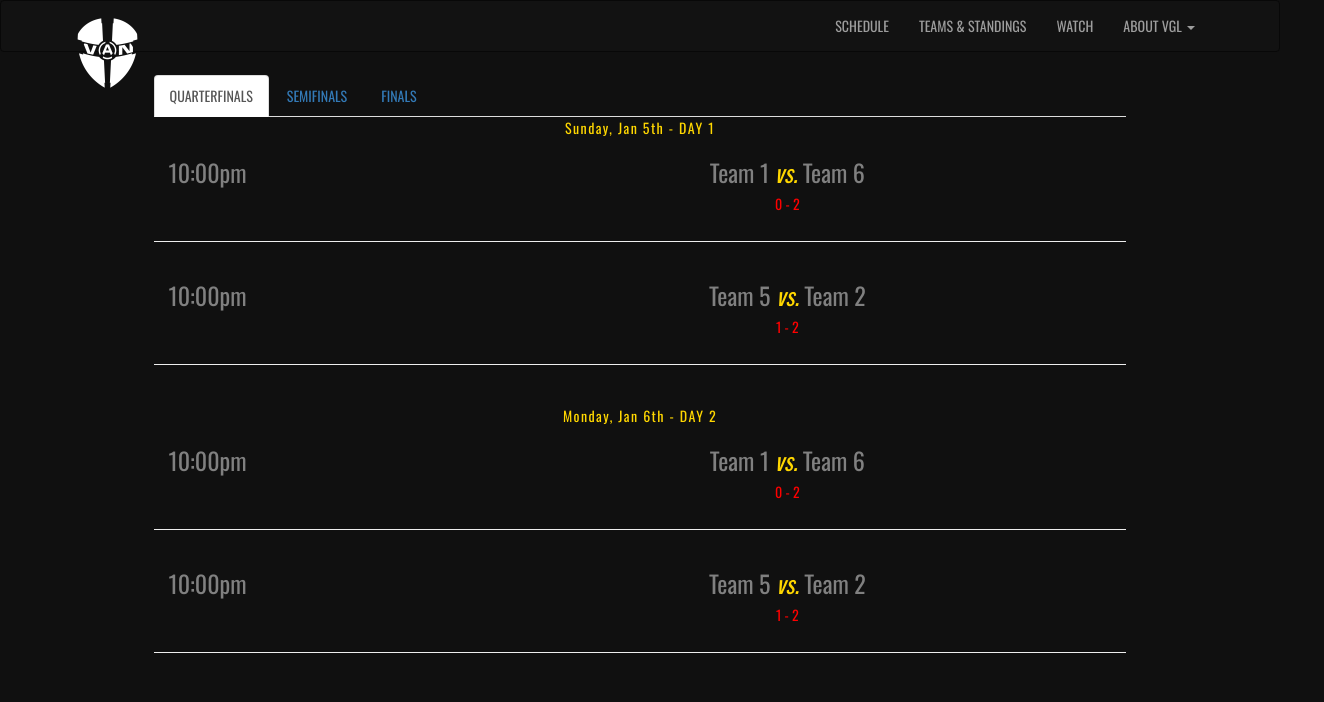
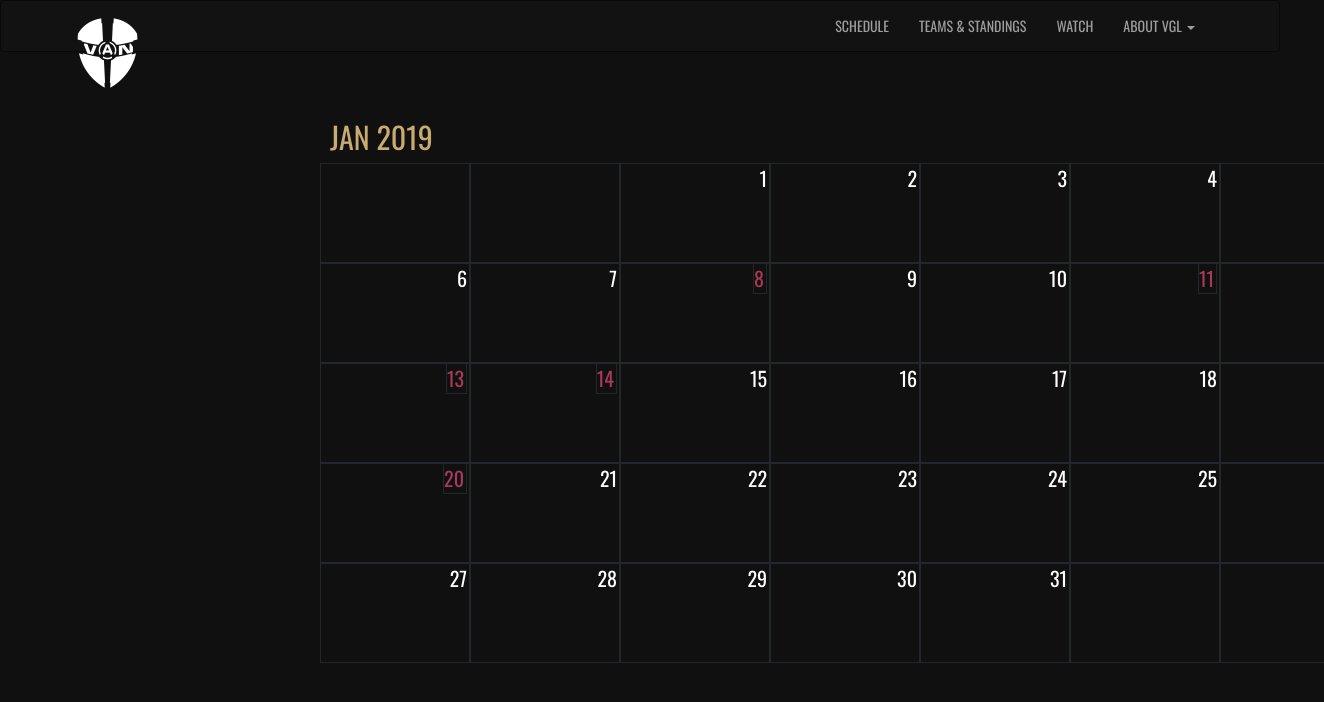
Before and after one commit to dawong8/vangamingleague, a React (Create React App) app: page /watch in a window 1280 px wide. Shown: the top 702 px of the page, 1324 px wide, since content can reach past the window. Built offline with nearby package versions, Linux system fonts and the light colour scheme.

Commit message:
schedule and teams standings are done

```diff
--- a/package.json
+++ b/package.json
@@ -7,6 +7,7 @@
     "react": "^16.6.0",
     "react-bootstrap": "^0.32.4",
     "react-dom": "^16.6.0",
+    "react-event-calendar": "^0.3.0",
     "react-router-dom": "^4.3.1",
     "react-scripts": "2.1.1",
     "react-twitch-embed-video": "^1.0.1"
--- a/src/App.css
+++ b/src/App.css
@@ -22,6 +22,7 @@ body, html {
   margin: 0 auto;
   padding: 0 20% 0 20% ;
   min-height: 700px;
+  height:1vh;
   background: url("./images/wallpaper.jpg");
   background-size: cover;
 }
@@ -81,6 +82,83 @@ h4 {
 
 
 
+.calendar {
+  position: fixed;
+  top: 100px;
+  margin: 0 auto;
+  /*text-align: center;*/
+  width: 100%;
+  font-size: 20px;
+  left: 25%;
+  right: 25%;
+
+  /*background: url("./images/VanLogoWhite.png");*/
+  /*background-size: cover;*/
+
+}
+
+
+.calendar span {
+  color: white;
+  border: solid #23262b 1px;
+  /*padding: 0 0 7% 10%;*/
+  padding-right: 2px;
+  text-align: right;
+  height:100px;
+  width:150px;
+}
+
+.week {
+  display: flex;
+}
+
+#calendar-title{
+/*  padding-bottom: 20px;
+*/  color: #C9AA71;
+  padding-left: 10px;
+  /*font-size: 20px;*/
+}
+
+
+
+
+
+
+table {
+  border-collapse: collapse;
+  width: 100%;
+  background: #121212;
+}
+
+td, th {
+  /*border: 1px solid #dddddd;*/
+  text-align: center;
+  padding: 8px;
+  color: white;
+
+}
+th {
+  color: gray;
+}
+
+
+tr:nth-child(even) {
+  background-color: #101010;
+}
+
+
+
+.stats {
+  position: fixed;
+  top: 15%;
+  width: 100%;
+}
+
+.stats h2 {
+  padding-left: 10px;
+  color: #C9AA71;
+}
+
 
 /*
  *  Flex Layout Specifics
--- a/src/App.js
+++ b/src/App.js
@@ -44,12 +44,6 @@ class App extends Component {
         <Main/>
 
 
-        <div id="About" style={{ height: '5%', textAlign:'center', margin:'auto'}}>
-
-
-
-        </div>
-
 
       </div>
     );
--- a/src/home.js
+++ b/src/home.js
@@ -16,7 +16,7 @@ class Home extends Component {
 	        	- About -
 	        </div>
 	        <p>
-	        	Lorem ipsum dolor sit amet, consectetur adipiscing elit. In pharetra imperdiet lorem, eget convallis enim viverra non. Morbi auctor mauris vitae dignissim lobortis. Maecenas bibendum magna at vehicula aliquet. Pellentesque condimentum auctor dui, eu malesuada lorem aliquam ac. Nullam quam sapien, rutrum sit amet scelerisque scelerisque, mattis nec magna. Fusce eget imperdiet metus. In sit amet feugiat diam. Etiam laoreet faucibus orci, sit amet lacinia est dapibus non. Morbi mi diam, pretium in pretium a, pulvinar vitae ante. Vestibulum ac dui mi. Aenean facilisis vel ex id cursus. Suspendisse placerat convallis arcu sit amet dapibus. Morbi in mollis lorem, ut elementum nulla. Quisque mi lorem, dictum tincidunt accumsan eu, pretium vitae ligula. Nam convallis sem et metus faucibus pharetra. Nullam eget blandit dui.
+	        	The VGL is a newly formed League, housing players of all different caliber, competing against each other in League of Legends. Lorem ipsum dolor sit amet, consectetur adipiscing elit. In pharetra imperdiet lorem, eget convallis enim viverra non. Morbi auctor mauris vitae dignissim lobortis. Maecenas bibendum magna at vehicula aliquet. Pellentesque condimentum auctor dui, eu malesuada lorem aliquam ac. Nullam quam sapien, rutrum sit amet scelerisque scelerisque, mattis nec magna. Fusce eget imperdiet metus. In sit amet feugiat diam. Etiam laoreet faucibus orci, sit amet lacinia est dapibus non. Morbi mi diam, pretium in pretium a, pulvinar vitae ante. Vestibulum ac dui mi. Aenean facilisis vel ex id cursus. Suspendisse placerat convallis arcu sit amet dapibus. Morbi in mollis lorem, ut elementum nulla. Quisque mi lorem, dictum tincidunt accumsan eu, pretium vitae ligula. Nam convallis sem et metus faucibus pharetra. Nullam eget blandit dui.
 Phasellus vestibulum faucibus commodo. Phasellus neque ex, faucibus sed lorem eu, iaculis interdum ipsum. Sed hendrerit odio aliquet, porta odio non, scelerisque ex. Mauris pellentesque posuere sem tincidunt porta. Sed quis consectetur odio. Nam viverra id felis in aliquam. Nulla sit amet pretium odio. Nullam rutrum leo ligula, sit amet ornare metus varius ut. Vestibulum vel velit viverra, egestas ligula a, dapibus velit. Aenean pharetra laoreet tellus. Ut dapibus ex eu leo cursus, non mattis augue ornare. Nam ac felis ullamcorper, dictum metus at, sollicitudin arcu.
 	        </p>
         </section>
--- a/src/watch.js
+++ b/src/watch.js
@@ -1,102 +1,122 @@
 import React, { Component } from 'react';
-import { Tabs, Tab, Grid, Row, Col } from 'react-bootstrap';
+import {OverlayTrigger, Button, Popover} from 'react-bootstrap';
+
+const popoverTop = (
+  <Popover id="popover-positioned-top" title="Team 3 vs. Team 4">
+    <strong>8:30 EST</strong>
+  </Popover>
+);
+
+const popoverTop11 = (
+  <Popover id="popover-positioned-top" title="Team 1 vs. Team 5">
+    <strong>9:00 EST</strong>
+  </Popover>
+);
+
+const popoverTop12 = (
+  <Popover id="popover-positioned-top" title="Team 1 vs. Team 2">
+    <strong>9:00 EST</strong>
+  </Popover>
+);
+
+const popoverTop13 = (
+  <Popover id="popover-positioned-top" title="Team 5 vs. Team 6">
+    <strong>9:00 EST</strong>
+  </Popover>
+);
 
 
-
+const popoverTop20 = (
+  <Popover id="popover-positioned-top" title="Team 2 vs. Team 6">
+    <strong>9:00 EST</strong>
+  </Popover>
+);
 
 class Watch extends Component {
   render() {
     return (
-      <div style={{padding:'75px', paddingLeft:"12%", paddingRight:"12%", margin:'auto'}}>
-        <Tabs defaultActiveKey={1} id="uncontrolled-tab-example">
-		  <Tab eventKey={1} title="QUARTERFINALS">
-		  	<div className="better">
-		  		<p style={{color:"gold"}}> Sunday, Jan 5th - DAY 1</p>
+     	<div>
+
+     		<div className="calendar">
+     			<h2 id="calendar-title"> JAN 2019 </h2>
+
+     			<div className="week">
+	     			<span>  </span>
+	     			<span>  </span>
+	     			<span> 1 </span>
+	     			<span> 2 </span>
+	     			<span> 3 </span>
+	     			<span> 4 </span>
+	     			<span> 5 </span>
+     			</div>
+     			<div className="week">
+	     			<span> 6 </span>
+	     			<span> 7 </span>
+	     			<span>
+		     			<OverlayTrigger trigger="click" placement="top" overlay={popoverTop}>
+	      					<span style={{color:"#a83958"}}> 8 </span>
+	    				</OverlayTrigger>
+   					 </span>
+	     			<span> 9 </span>
+	     			<span> 10 </span>
+	     			<span>
+
+	     				<OverlayTrigger trigger="click" placement="top" overlay={popoverTop11}>
+	      					<span style={{color:"#a83958"}}> 11 </span>
+	    				</OverlayTrigger>
+	     			</span>
+	     			<span>
+	     				<OverlayTrigger trigger="click" placement="top" overlay={popoverTop12}>
+	      					<span style={{color:"#a83958"}}> 12 </span>
+	    				</OverlayTrigger>
+
+	     			</span>
+     			</div>
+     			<div className="week">
+	     			<span>
+	     				<OverlayTrigger trigger="click" placement="top" overlay={popoverTop13}>
+	      					<span style={{color:"#a83958"}}> 13 </span>
+	    				</OverlayTrigger>
+	     			</span>
+	     			<span>
+	     				<OverlayTrigger trigger="click" placement="top" overlay={popoverTop}>
+	      					<span style={{color:"#a83958"}}> 14 </span>
+	    				</OverlayTrigger>
+	     			</span>
+	     			<span> 15 </span>
+	     			<span> 16 </span>
+	     			<span> 17 </span>
+	     			<span> 18 </span>
+	     			<span> 19 </span>
+     			</div>
+     			<div className="week">
+	     			<span>
+	     				<OverlayTrigger trigger="click" placement="top" overlay={popoverTop20}>
+	      					<span style={{color:"#a83958"}}> 20 </span>
+	    				</OverlayTrigger>
+	     			</span>
+	     			<span> 21 </span>
+	     			<span> 22 </span>
+	     			<span> 23 </span>
+	     			<span> 24 </span>
+	     			<span> 25 </span>
+	     			<span> 26 </span>
+     			</div>
+     			<div className="week">
+	     			<span> 27 </span>
+	     			<span> 28 </span>
+	     			<span> 29 </span>
+	     			<span> 30 </span>
+	     			<span> 31 </span>
+	     			<span>  </span>
+	     			<span>  </span>
+     			</div>
+
+     		</div>
 
 
 
-
-			    <Grid>
-				  <Row className="show-grid">
-				    <Col xs={1} md={1} >
-						<div>
-				    		<h3> 10:00pm </h3>
-				    	</div>
-				    </Col>
-				    <Col xs={17} md={11}>
-				    	<div style={{textAlign:'center'}}>
-				    		<h3> Team 1 <i style={{color:"gold"}}> vs. </i> Team 6</h3>
-				    		<h5 style={{color:"red"}}> 0 - 2 </h5>
-				    	</div>
-				    </Col>
-				  </Row>
-				</Grid>
-			    <hr/>
-			    <Grid>
-				  <Row className="show-grid">
-				    <Col xs={1} md={1} >
-						<div>
-				    		<h3> 10:00pm </h3>
-				    	</div>
-				    </Col>
-				    <Col xs={17} md={11}>
-				    	<div style={{textAlign:'center'}}>
-				    		<h3> Team 5 <i style={{color:"gold"}}> vs. </i> Team 2</h3>
-				    		<h5 style={{color:"red"}}> 1 - 2 </h5>
-				    	</div>
-				    </Col>
-				  </Row>
-				</Grid>
-				<hr/>
-				<br/>
-
-		  		<p style={{color:"gold"}}> Monday, Jan 6th - DAY 2</p>
-
-		  		<Grid>
-				  <Row className="show-grid">
-				    <Col xs={1} md={1} >
-						<div>
-				    		<h3> 10:00pm </h3>
-				    	</div>
-				    </Col>
-				    <Col xs={17} md={11}>
-				    	<div style={{textAlign:'center'}}>
-				    		<h3> Team 1 <i style={{color:"gold"}}> vs. </i> Team 6</h3>
-				    		<h5 style={{color:"red"}}> 0 - 2 </h5>
-				    	</div>
-				    </Col>
-				  </Row>
-				</Grid>
-			    <hr/>
-			    <Grid>
-				  <Row className="show-grid">
-				    <Col xs={1} md={1} >
-						<div>
-				    		<h3> 10:00pm </h3>
-				    	</div>
-				    </Col>
-				    <Col xs={17} md={11}>
-				    	<div style={{textAlign:'center'}}>
-				    		<h3> Team 5 <i style={{color:"gold"}}> vs. </i> Team 2</h3>
-				    		<h5 style={{color:"red"}}> 1 - 2 </h5>
-				    	</div>
-				    </Col>
-				  </Row>
-				</Grid>
-				<hr/>
-				<br/>
-		  	</div>
-
-		  </Tab>
-		  <Tab eventKey={2} title="SEMIFINALS">
-		    Tab 2 content
-		  </Tab>
-		  <Tab eventKey={3} title="FINALS">
-		    Tab 3 content
-		  </Tab>
-		</Tabs>
-
-      </div>
+     	</div>
     );
   }
 }
```
Also changed, not shown: src/teams.js (+85 -46 lines), 1 other file (tests, documents, lock files or other folders).
